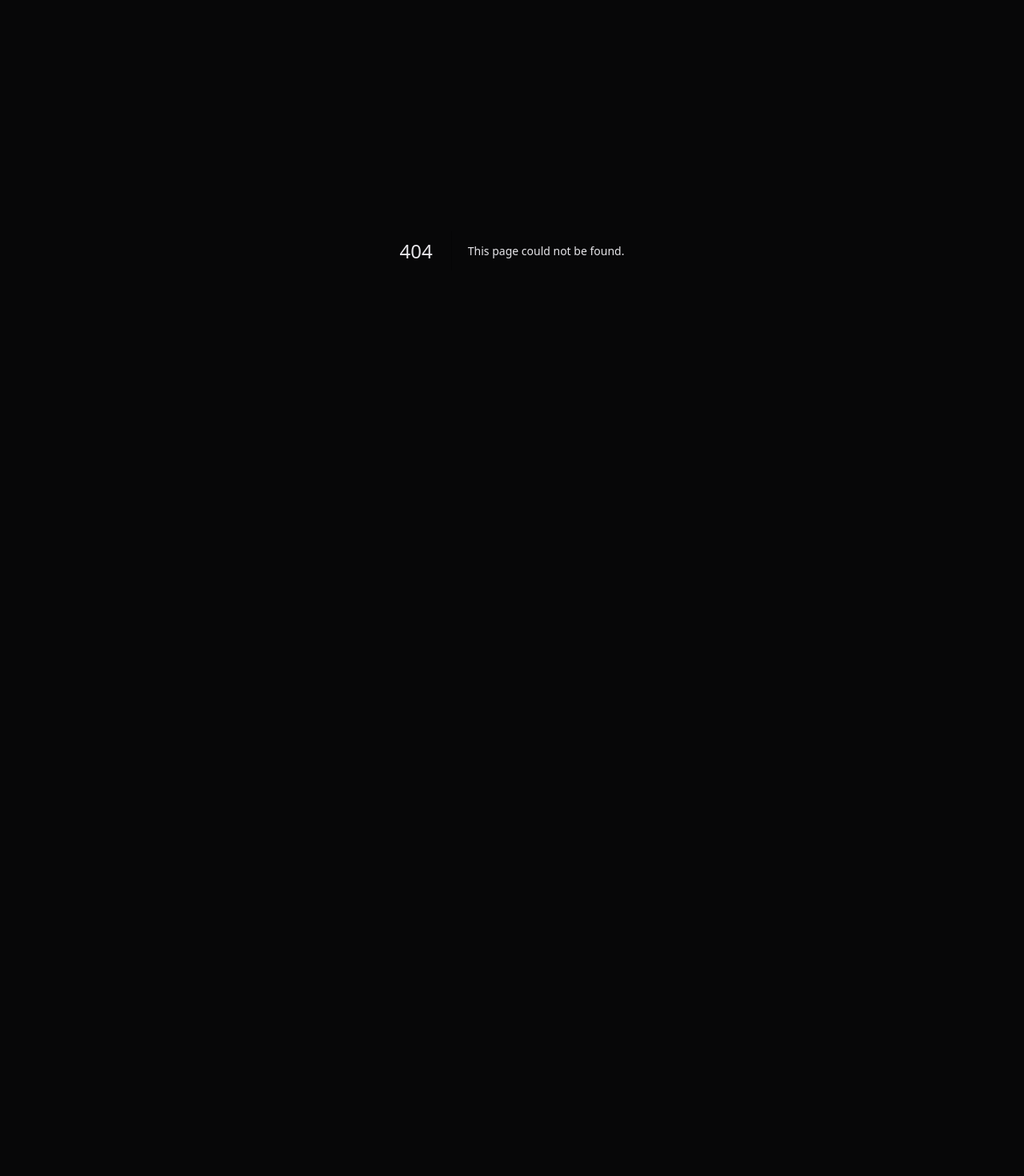
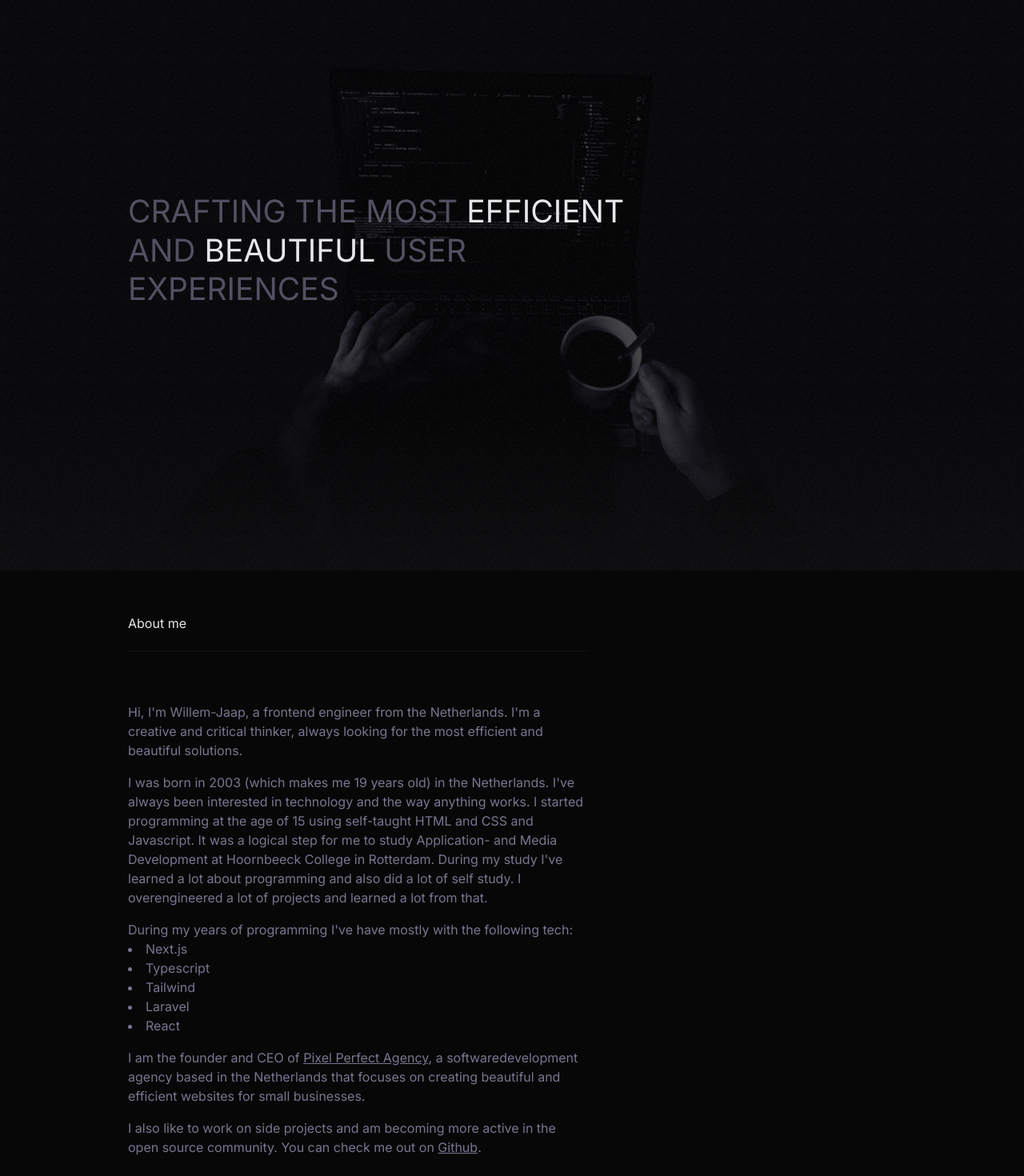
Before and after one commit to Willem-Jaap/website, a Next.js app: page /about in a window 1280 px wide. Before the commit this address had no page. Shown: the part 87-1557 px from the top of the page at 80% size. Before the commit the page ends 800 px from the top, so only its background shows below. Built offline with nearby package versions, Linux system fonts and the light colour scheme.

Commit message:
feat: add about page

```diff
--- /dev/null
+++ b/src/app/(default)/about/page.tsx
@@ -0,0 +1,92 @@
+import Image from 'next/image';
+import Link from 'next/link';
+
+const Page = () => {
+    const birthday = new Date(2003, 6, 16);
+    const age =
+        new Date().getMonth() >= birthday.getMonth() && new Date().getDate() >= birthday.getDate()
+            ? new Date().getFullYear() - birthday.getFullYear()
+            : new Date().getFullYear() - birthday.getFullYear() - 1;
+
+    return (
+        <>
+            <div className="relative flex flex-col justify-center px-column-1 min-h-screen bg-charade-700 overflow-hidden">
+                <p className="relative flex flex-col text-4xl uppercase leading-tight z-10">
+                    <span className="text-charade-400">
+                        Crafting the most <span className="text-charade-50">efficient</span>
+                    </span>
+
+                    <span className="text-charade-400">
+                        and <span className="text-charade-50">beautiful </span> user
+                    </span>
+
+                    <span className="text-charade-400"> experiences</span>
+                </p>
+                <Image
+                    fill
+                    src="/assets/images/about-work.png"
+                    alt="About me"
+                    className="object-contain object-bottom select-none w-full h-full max-h-[80vh] mt-auto"
+                />
+                <div className="absolute inset-0 bg-charade-950/70" />
+                <div className="absolute bottom-0 left-0 w-full h-52 z-0 bg-gradient-to-b from-transparent to-[#0D0D0F]" />
+                <div className="absolute -top-40 -left-40 w-[calc(100%+20rem)] h-[calc(100%+20rem)] z-0 opacity-80">
+                    <div className="absolute top-0 left-0 w-full h-full bg-noise bg-center animate-noise" />
+                </div>
+            </div>
+            <section className="px-column-1 py-6 bg-charade-900 text-charade-300 max-w-4xl">
+                <h2 className="leading-tight mt-8 mb-16 pb-6 border-b text-charade-50 border-b-charade-800">
+                    About me
+                </h2>
+                <p className="mb-4">
+                    Hi, I&apos;m Willem-Jaap, a frontend engineer from the Netherlands. I&apos;m a
+                    creative and critical thinker, always looking for the most efficient and
+                    beautiful solutions.
+                </p>
+                <p className="mb-4">
+                    I was born in 2003 (which makes me {age} years old) in the Netherlands.
+                    I&apos;ve always been interested in technology and the way anything works. I
+                    started programming at the age of 15 using self-taught HTML and CSS and
+                    Javascript. It was a logical step for me to study Application- and Media
+                    Development at Hoornbeeck College in Rotterdam. During my study I&apos;ve
+                    learned a lot about programming and also did a lot of self study. I
+                    overengineered a lot of projects and learned a lot from that.
+                </p>
+                <p>During my years of programming I&apos;ve have mostly with the following tech:</p>
+                <ul className="list-disc list-inside">
+                    <li>Next.js</li>
+                    <li>Typescript</li>
+                    <li>Tailwind</li>
+                    <li>Laravel</li>
+                    <li>React</li>
+                </ul>
+                <p className="mt-4">
+                    I am the founder and CEO of{' '}
+                    <Link
+                        href="https://pixelperfect.agency"
+                        className="underline hover:text-charade-200"
+                        target="_blank"
+                        rel="noreferrer">
+                        Pixel Perfect Agency
+                    </Link>
+                    , a softwaredevelopment agency based in the Netherlands that focuses on creating
+                    beautiful and efficient websites for small businesses.
+                </p>
+                <p className="mt-4">
+                    I also like to work on side projects and am becoming more active in the open
+                    source community. You can check me out on{' '}
+                    <Link
+                        href="https://github.com/Willem-Jaap"
+                        className="underline hover:text-charade-200"
+                        target="_blank"
+                        rel="noreferrer">
+                        Github
+                    </Link>
+                    .
+                </p>
+            </section>
+        </>
+    );
+};
+
+export default Page;
```
Also changed, not shown: public/assets/images/about-work.png (added).
